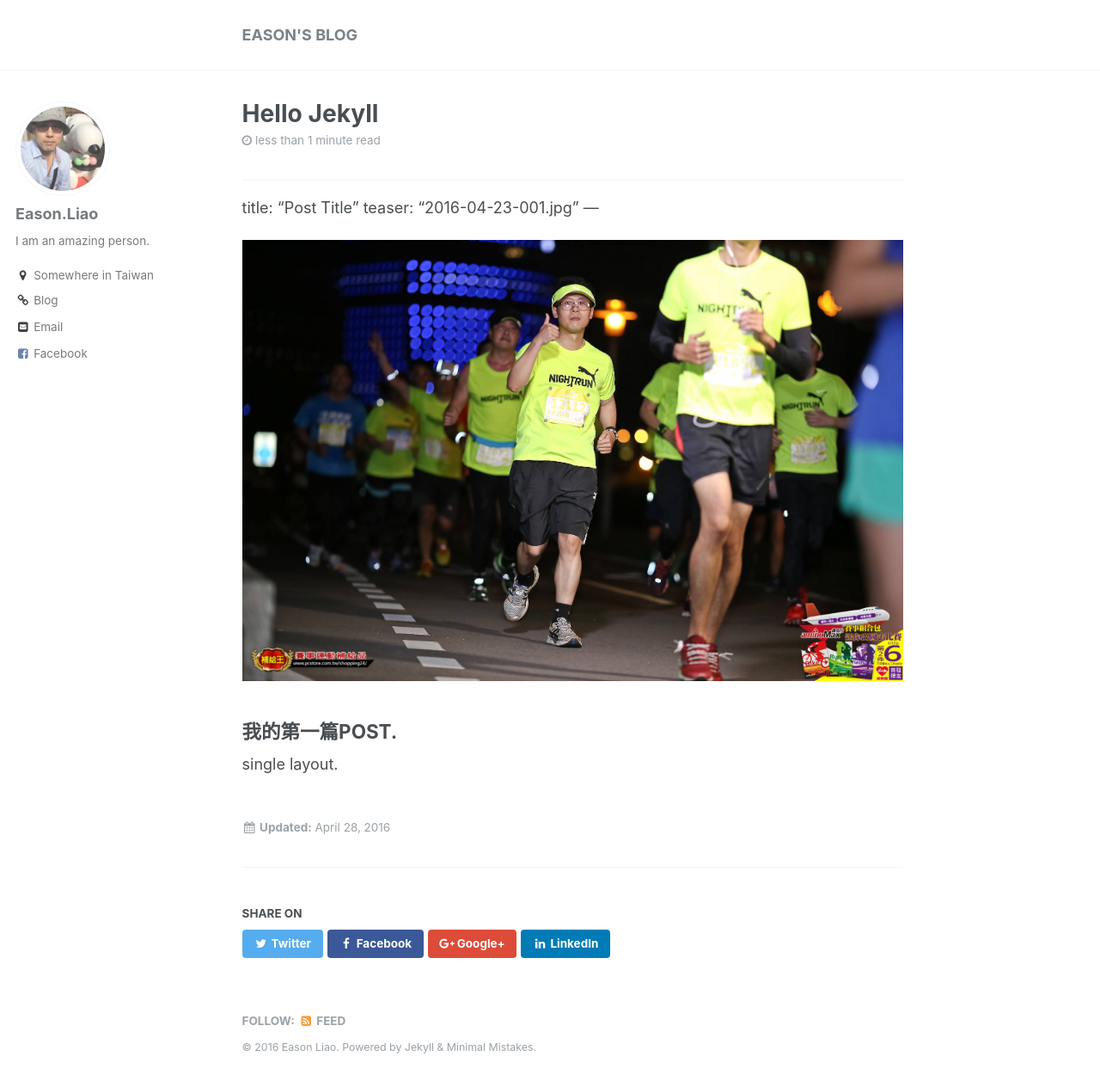
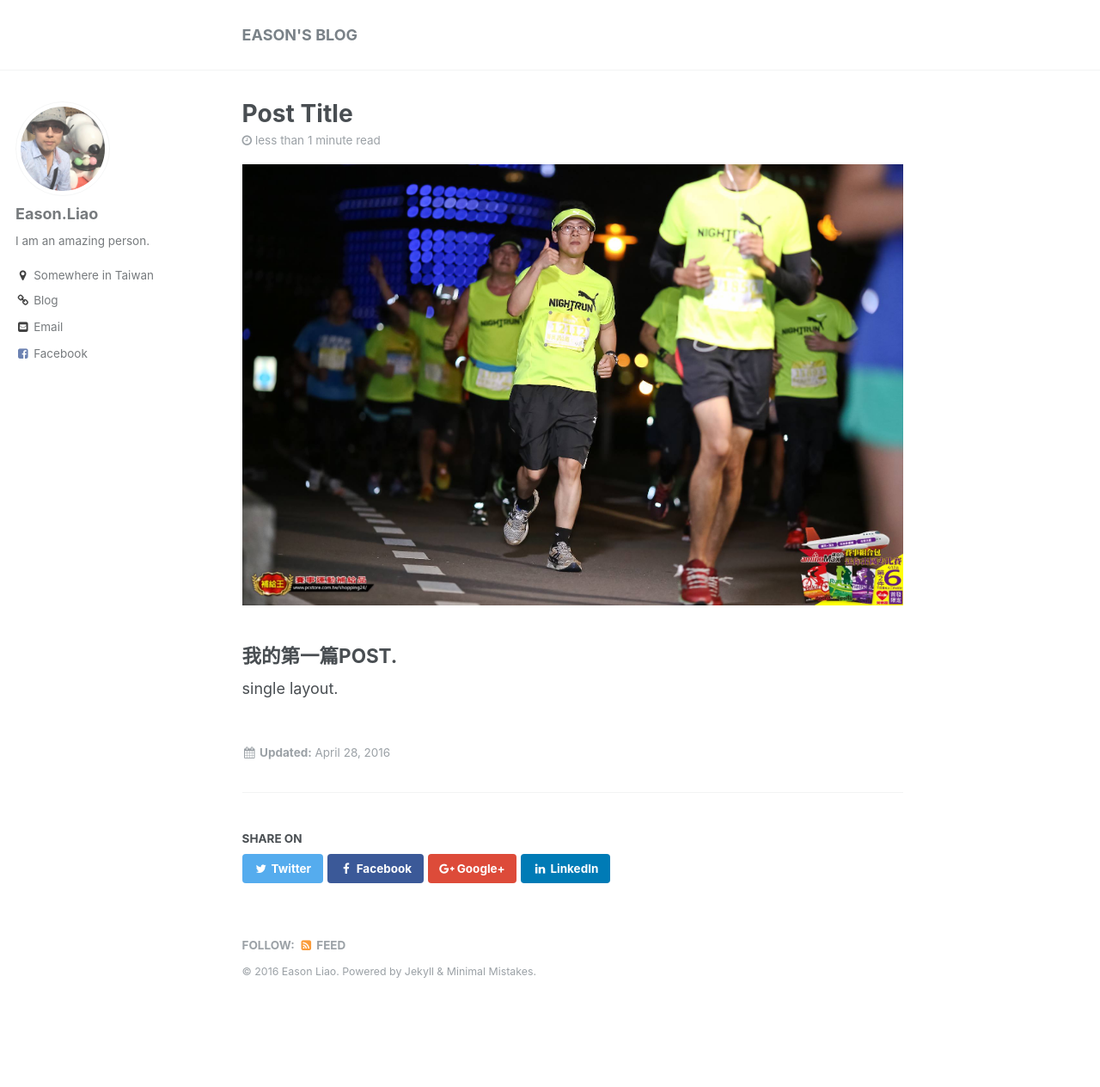
Before and after one commit to sheng0328/sheng0328.github.io, a Jekyll site: the page built from _posts/2016-04-28-hello-jekyll.md, in a window 1280 px wide and 1281 px high. Shown: the top 1264 px of the window at 86% size. Built offline with Jekyll 4.4.1, drawn with Linux system fonts in a browser that asks for light colours.

Commit message:
Update 2016-04-28-hello-jekyll.md

```diff
--- a/_posts/2016-04-28-hello-jekyll.md
+++ b/_posts/2016-04-28-hello-jekyll.md
@@ -1,7 +1,5 @@
-
 ---
-title: "Post Title"
-teaser: "2016-04-23-001.jpg"
+title: Post Title
 ---
 
 ![](https://sheng0328.github.io/images/2016-04-23-001.jpg)
```
